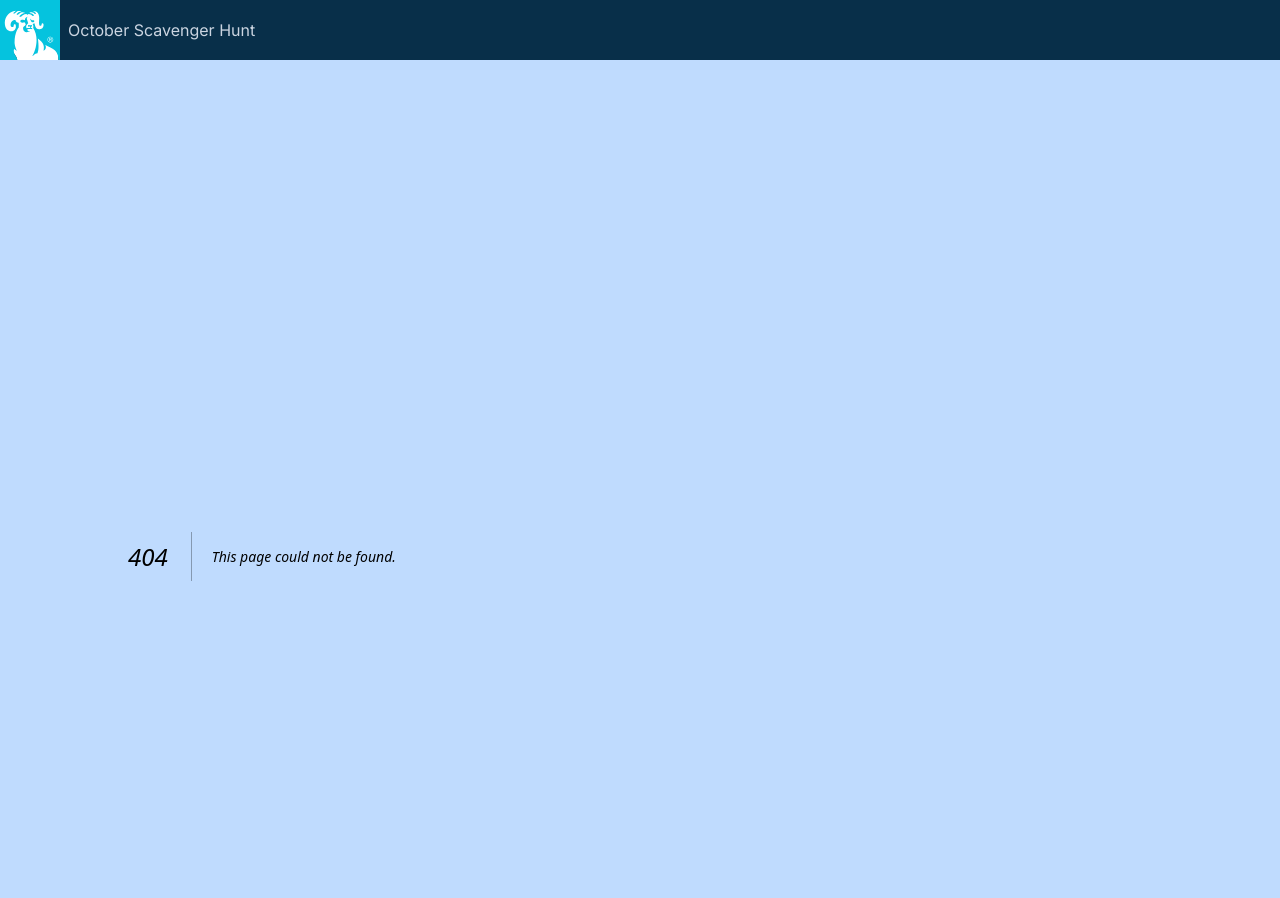
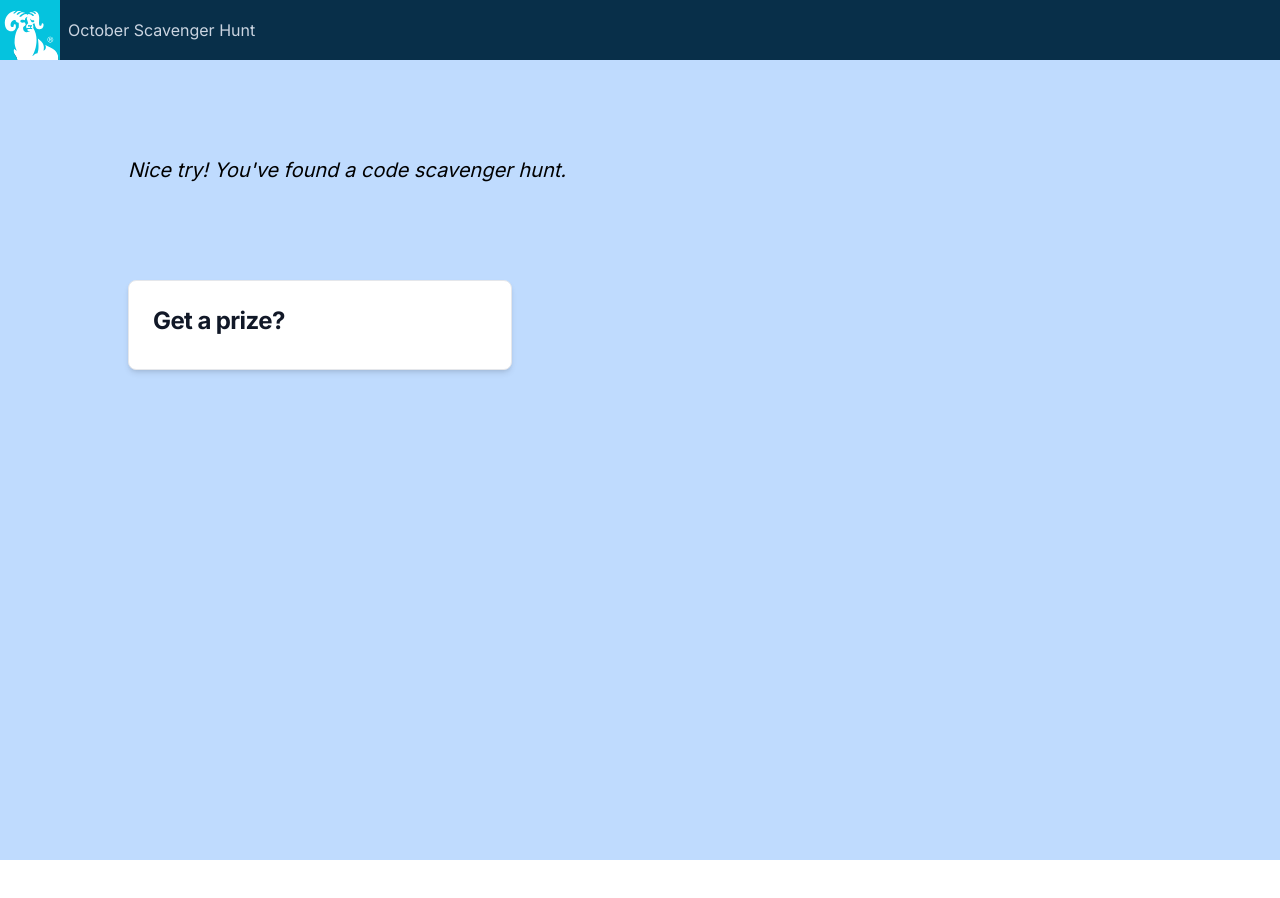
Before and after one commit to dtryon/shunt, a Next.js app: page /noclue1 in a window 1280 px wide. Before the commit this address had no page. Shown: the top 898 px of the page. After the commit the page ends 860 px from the top, so only its background shows below. Built offline with nearby package versions, Linux system fonts and the light colour scheme.

Commit message:
no clue 1

```diff
--- a/app/layout.tsx
+++ b/app/layout.tsx
@@ -24,7 +24,7 @@ export default function RootLayout({
           </section>
         </header>
         <main className="flex min-h-screen flex-col items-center justify-between p-24 bg-blue-200">
-          <div className="z-10 max-w-5xl w-full items-center justify-between font-mono text-xl italic lg:flex">
+          <div className="z-10 max-w-5xl w-full items-center justify-between font-mono text-xl lg:flex">
             {children}
           </div>
         </main>
--- /dev/null
+++ b/app/noclue1/page.tsx
@@ -0,0 +1,17 @@
+export default function Clue1() {
+  return (
+    <div>
+      <p className="text-center pb-24 italic">
+        Nice try! You've found a code scavenger hunt.
+      </p>
+      <a
+        href="https://www.youtube.com/watch?v=dQw4w9WgXcQ"
+        class="block max-w-sm p-6 bg-white border border-gray-200 rounded-lg shadow-md hover:bg-gray-100 dark:bg-gray-800 dark:border-gray-700 dark:hover:bg-gray-700"
+      >
+        <h5 class="mb-2 text-2xl font-bold tracking-tight text-gray-900 dark:text-white">
+          Get a prize?
+        </h5>
+      </a>
+    </div>
+  );
+}
```
